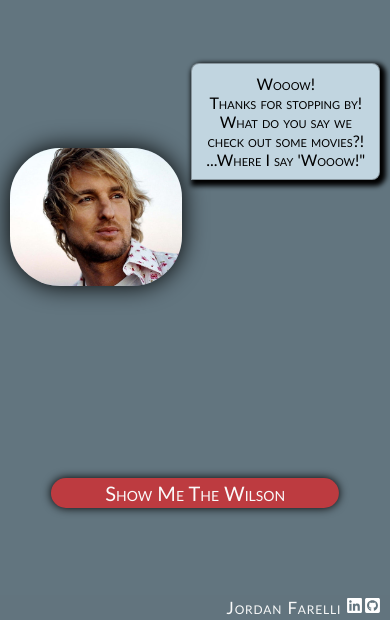
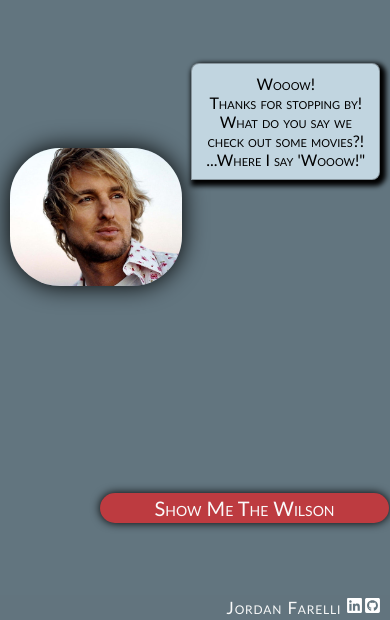
Before and after one commit to jfarelli/wow-factor, a React (Create React App) app: page / in a window 390 px wide. Shown: the part 224-844 px from the top of the page. Built offline with nearby package versions, Linux system fonts and the light colour scheme; no server answers.

Commit message:
Mobile responsiveness

```diff
--- a/src/components/ErrorPage/ErrorPage.css
+++ b/src/components/ErrorPage/ErrorPage.css
@@ -135,8 +135,8 @@
   .error-container-for-button {
     /* position: fixed; */
     top: 85%;
-    /* right: 0%; */
-    transform: translate(-50%, -50%);
+    right: 25%;
+    /* transform: translate(-50%, -50%); */
   }
 
   .error-go-to-movies-button {
--- a/src/components/LandingPage/LandingPage.css
+++ b/src/components/LandingPage/LandingPage.css
@@ -118,8 +118,9 @@
   .container-for-button {
     /* position: fixed; */
     top: 85%;
+    right: 25%;
     /* left: 50%; */
-    transform: translate(-50%, -50%);
+    /* transform: translate(-50%, -50%); */
   }
 
   .go-to-movies-button {
```
